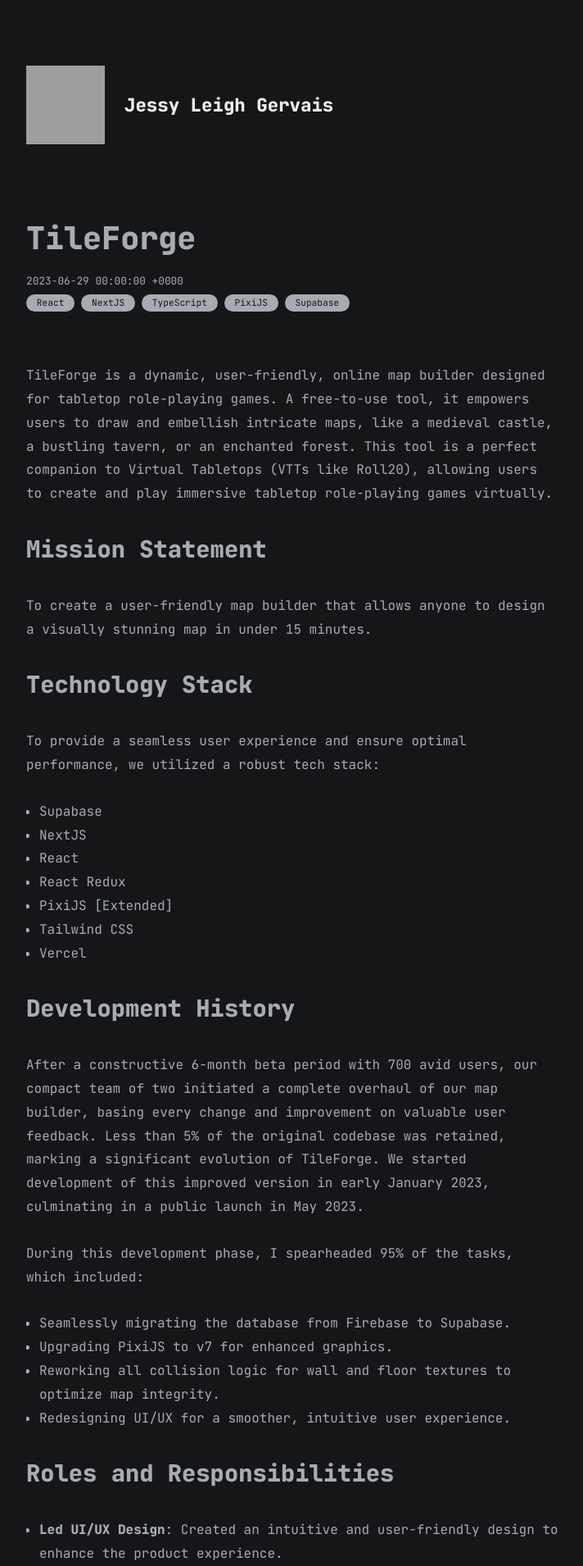
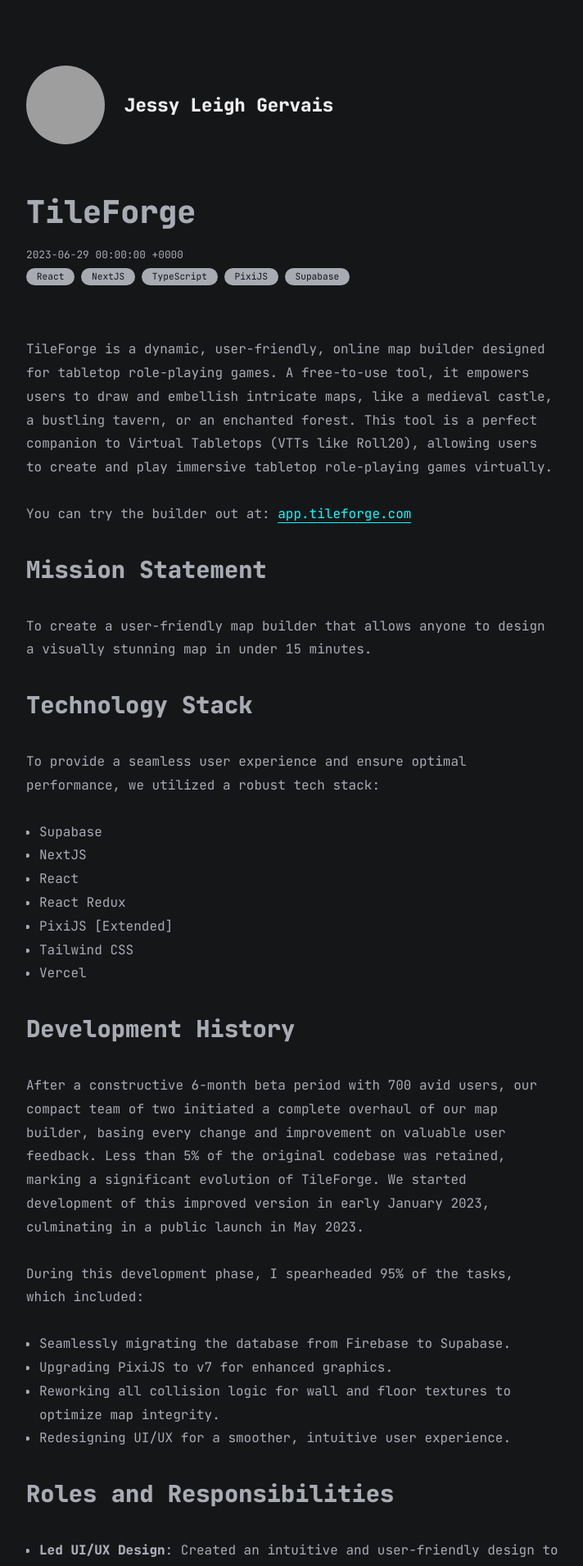
Before and after one commit to tullyganbif/portfolio, a Jekyll site: the page built from docs/all_collections/_posts/2023-06-29-tileforge.md, in a window 1280 px wide. Shown: the top 1910 px of the page at 82% size, without its empty margins (283-995 px from the left). Built offline with Jekyll 4.4.1, drawn with Linux system fonts in a browser that asks for light colours; grey boxes are pictures that could not be loaded.

Commit message:
Updated tileforge page

```diff
--- a/docs/all_collections/_posts/2023-06-29-tileforge.md
+++ b/docs/all_collections/_posts/2023-06-29-tileforge.md
@@ -9,6 +9,8 @@ description: A free to use, web based map builder for tabletop roleplaying gamer
 ---
 
 TileForge is a dynamic, user-friendly, online map builder designed for tabletop role-playing games. A free-to-use tool, it empowers users to draw and embellish intricate maps, like a medieval castle, a bustling tavern, or an enchanted forest. This tool is a perfect companion to Virtual Tabletops (VTTs like Roll20), allowing users to create and play immersive tabletop role-playing games virtually.
+
+You can try the builder out at: [app.tileforge.com](https://app.tileforge.com)
 
 ## Mission Statement
 
--- a/docs/assets/css/post.css
+++ b/docs/assets/css/post.css
@@ -35,7 +35,12 @@ body {
   border-bottom: 1px solid cyan;
 }
 header {
-  padding: 2rem 0 4rem 0;
+  padding: 2rem 0 2rem 0;
+}
+
+#img-wrapper img {
+  border-radius: 50%;
+  max-width: 100px;
 }
 .site-title {
   font-size: 1.4rem;
```
Also changed, not shown: docs/assets/css/blog.css (+7 -1 lines), 4 other files.
